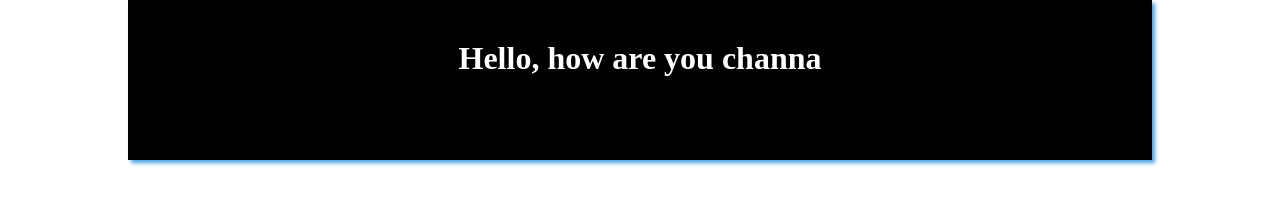
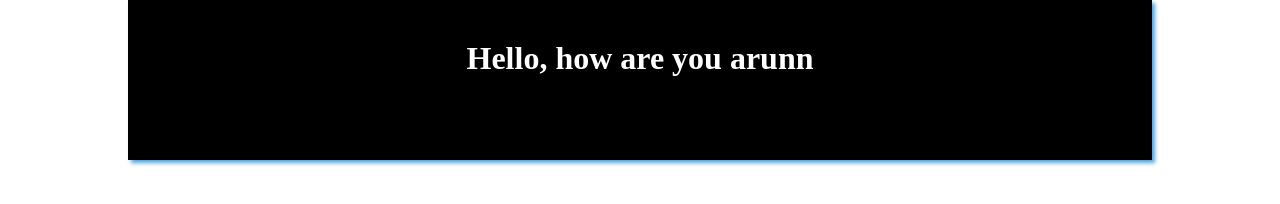
Before and after one commit to rohank7633/htmlproject, a plain HTML site: page index.html in a window 1280 px wide. Drawn offline with Linux system fonts and the light colour scheme.

Commit message:
new changes for heading

```diff
--- a/index.html
+++ b/index.html
@@ -10,7 +10,7 @@
 
 
     <div class="heading">
-        <h1> Hello, how are you channa</h1>
+        <h1> Hello, how are you arunn</h1>
     </div>
 
 
```
